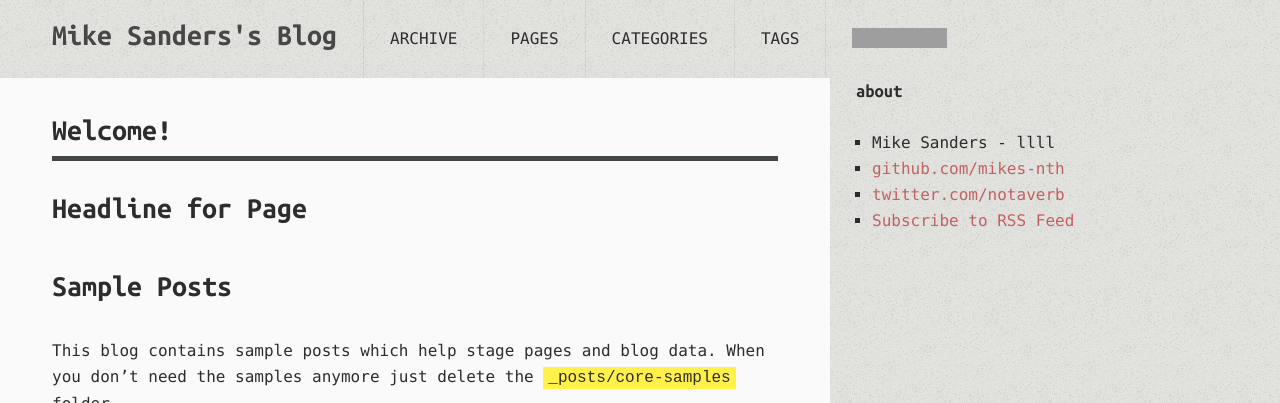
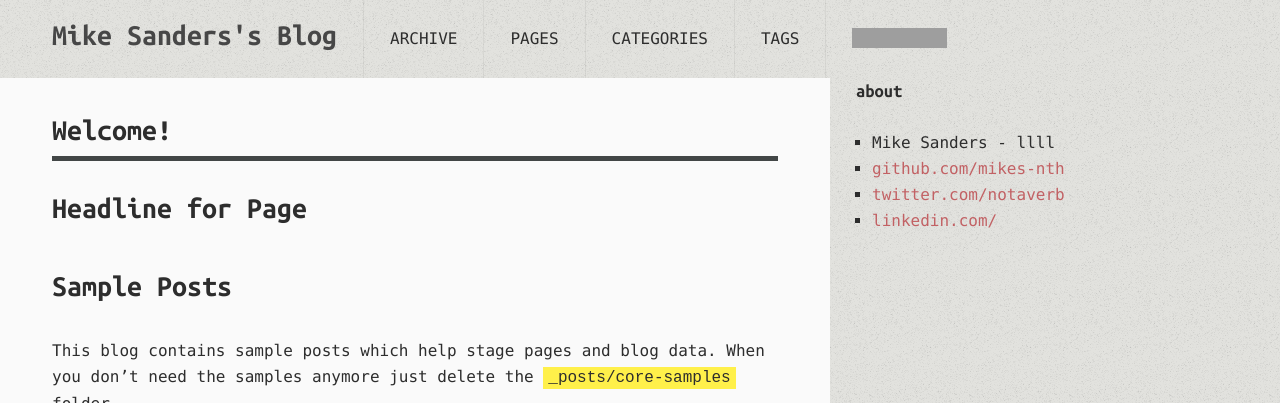
Before and after one commit to MikeS-nth/MikeS-nth.github.io, a Jekyll site: the page built from index.md, in a window 1280 px wide. Shown: the top 403 px of the page. Built offline with Jekyll 4.4.1, drawn with Linux system fonts in a browser that asks for light colours; comment, search, counter and statistics services are not loaded; grey boxes are pictures that could not be loaded.

Commit message:
added linked in, removed rss

```diff
--- a/_includes/themes/the-program/default.html
+++ b/_includes/themes/the-program/default.html
@@ -50,7 +50,8 @@
 						<li class="contact"><address><span class="author fn n">{{ site.author.name }}</span> - <span class="fn email">{{ site.author.email }}</span></address></li>
 						<li class="github"><a href="http://github.com/{{ site.author.github }}/" rel="me">github.com/{{ site.author.github }}</a></li>
 						<li class="twitter"><a href="http://twitter.com/{{ site.author.twitter }}/" rel="me">twitter.com/{{ site.author.twitter }}</a></li>
-						<li class="rss"><a href="http://feeds.feedburner.com/{{ site.author.feedname }}">Subscribe to RSS Feed</a></li>
+						<li class="linkedin"><a href="http://linkedin.com/{{ site.author.linkedin }}/" rel="me">linkedin.com/{{ site.author.linkedin }}</a></li>
+
 					</ul>
 				</div><!-- misc -->
 
```
